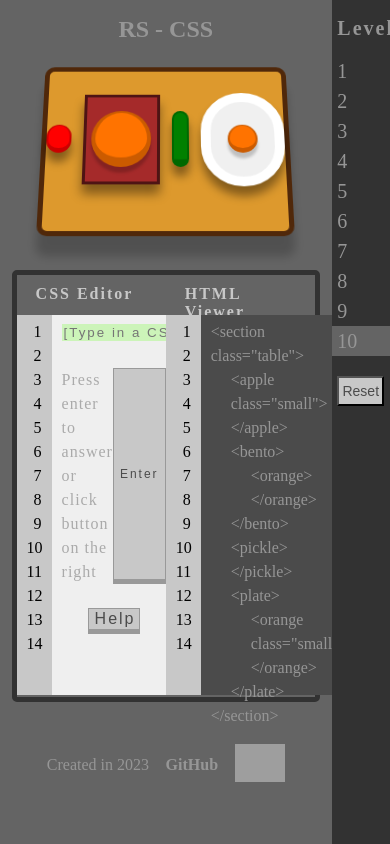
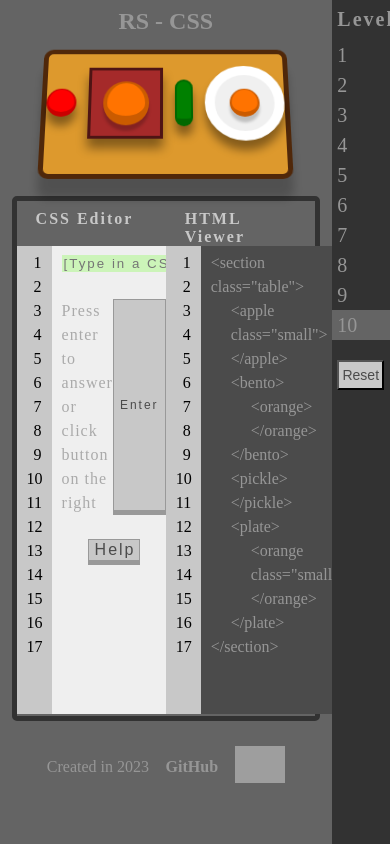
Before and after one commit to Smetan-dot/school-rpojects, a website built with webpack: page rs-css/src/index.html in a window 390 px wide. Both pictures are taken after a click on the element "10". Built offline with nearby package versions, Linux system fonts and the light colour scheme; grey boxes are pictures that could not be loaded.

Commit message:
feat: add adaptivity for screen-width < 630px

```diff
--- a/rs-css/src/components/css-editor/css-editor.css
+++ b/rs-css/src/components/css-editor/css-editor.css
@@ -13,7 +13,7 @@
 }
 
 .editor-block {
-    height: 90%;
+    height: 91%;
     display: flex;
 }
 
--- a/rs-css/src/components/css-editor/css-editor.ts
+++ b/rs-css/src/components/css-editor/css-editor.ts
@@ -78,7 +78,7 @@ export function drawCssEditor (wrapper: HTMLDivElement): void {
 
     const columnNumbers = document.createElement('div');
     columnNumbers.classList.add('column-numbers');
-    columnNumbers.textContent = '1\n2\n3\n4\n5\n6\n7\n8\n9\n10\n11\n12\n13\n14';
+    columnNumbers.textContent = '1\n2\n3\n4\n5\n6\n7\n8\n9\n10\n11\n12\n13\n14\n15\n16\n17';
     inputBlock.appendChild(columnNumbers);
 
     const inputWrapper = document.createElement('div');
--- a/rs-css/src/components/html-viewer/html-viewer.ts
+++ b/rs-css/src/components/html-viewer/html-viewer.ts
@@ -16,7 +16,7 @@ export default function drawHtmlViewer (wrapper: HTMLDivElement, objects: Level[
 
     const columnNumbers = document.createElement('div');
     columnNumbers.classList.add('column-numbers');
-    columnNumbers.textContent = '1\n2\n3\n4\n5\n6\n7\n8\n9\n10\n11\n12\n13\n14';
+    columnNumbers.textContent = '1\n2\n3\n4\n5\n6\n7\n8\n9\n10\n11\n12\n13\n14\n15\n16\n17';
     htmlBlock.appendChild(columnNumbers);
 
     const markup = document.createElement('div');
--- a/rs-css/src/components/levels/levels.css
+++ b/rs-css/src/components/levels/levels.css
@@ -62,8 +62,6 @@ section pickle {
 }
 
 #nice {
-    height: 80px;
-    width: 80px;
     border: solid 10px rgb(132, 253, 10, 0.8);
 }
 
@@ -85,3 +83,26 @@ section pickle {
 .hovered {
     outline: 5px solid rgba(0, 255, 255, 0.6);
 }
+
+@media (max-width: 630px) {
+    section plate {
+        width: 60px;
+        height: 60px;
+    }
+
+    section bento {
+        width: 70px;
+        height: 70px;
+    }
+
+    section apple,
+    section orange {
+        width: 38px;
+        height: 35px;
+    }
+
+    section pickle {
+        width: 14px;
+        height: 40px;
+    }
+}
--- a/rs-css/src/global.css
+++ b/rs-css/src/global.css
@@ -20,6 +20,7 @@ body {
     font-size: 20px;
     letter-spacing: 2px;
     padding-left: 10%;
+    margin: 1vh auto;
     color: rgb(150, 150, 150);
 }
 
@@ -55,6 +56,7 @@ body {
 
 .task-name {
     font-size: 24px;
+    margin: 1vh auto;
     color: rgb(150, 150, 150);
 }
 
@@ -69,8 +71,8 @@ body {
 .editor {
     display: flex;
     width: 90%;
-    height: 50vh;
-    margin: 5vh auto;
+    height: 61vh;
+    margin: 3vh auto;
     border: 5px solid rgb(50, 50, 50);
     border-radius: 5px;
 }
@@ -101,3 +103,9 @@ body {
 .rs-school-img {
     width: 50px;
 }
+
+@media (max-width: 630px) {
+    .game-table {
+        height: 15vh;
+    }
+}
```
